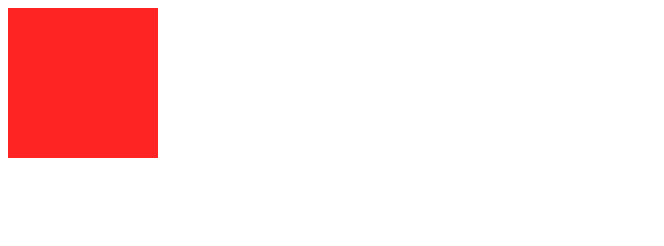
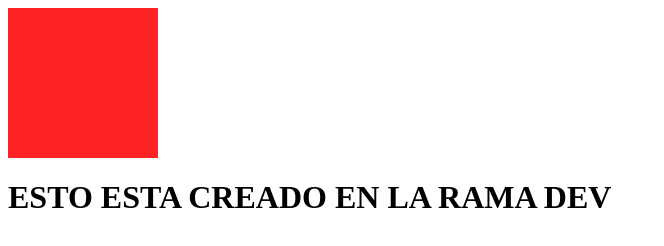
Before and after one commit to profevictor2020/probando-jquery, a plain HTML site: page index.html in a window 1280 px wide. Shown: the whole page, without its empty margins (0-664 px from the left). Drawn offline with nearby package versions, Linux system fonts and the light colour scheme.

Commit message:
se agrega un h1 al index

```diff
--- a/index.html
+++ b/index.html
@@ -8,6 +8,7 @@
 <body>
 
  <div id="box" style="width: 100px; height: 100px; background-color: red;"></div>
+ <h1>ESTO ESTA CREADO EN LA RAMA DEV</h1>
 
  <script
 src="https://ajax.googleapis.com/ajax/libs/jquery/3.7.1/jquery.min.js">
```
